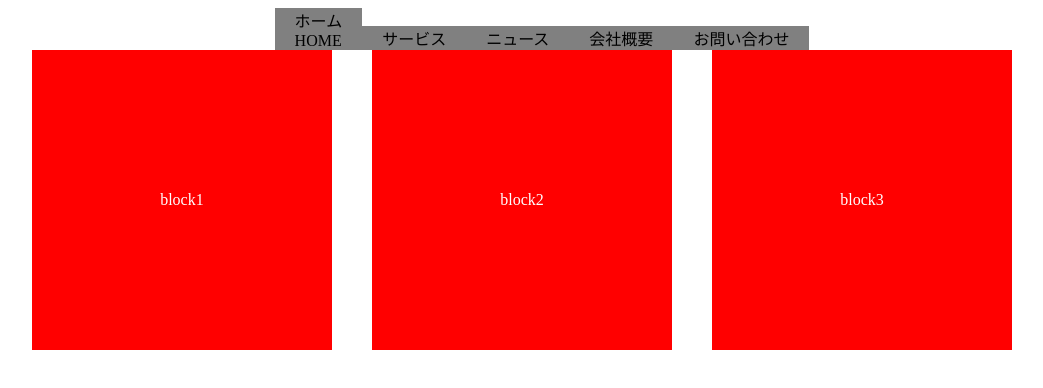
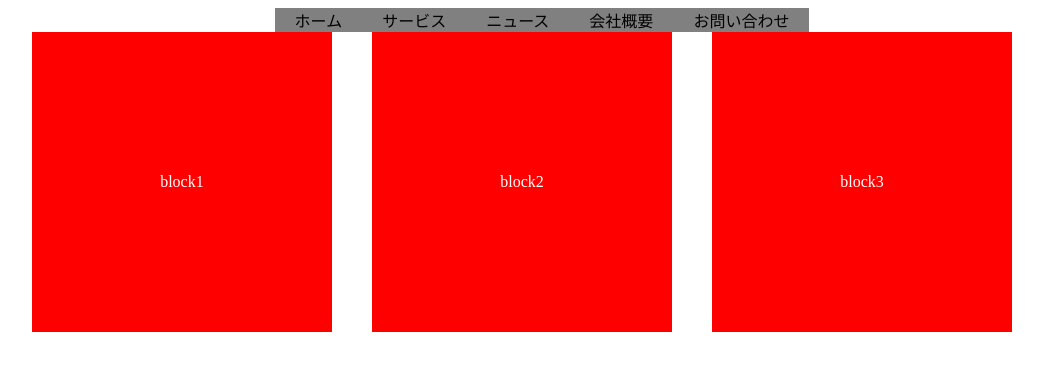
Before and after one commit to kawamura-design/dezasuta, a plain HTML site: page 20220820/index.html in a window 1280 px wide. Shown: the whole page, without its empty margins (118-1161 px from the left). Drawn offline with Linux system fonts and the light colour scheme.

Commit message:
第2回修正

```diff
--- a/20220820/index.html
+++ b/20220820/index.html
@@ -11,7 +11,7 @@
 
 <body>
     <ul>
-        <li>ホーム<br>HOME</li>
+        <li>ホーム</li>
         <li>サービス</li>
         <li>ニュース</li>
         <li>会社概要</li>
```
